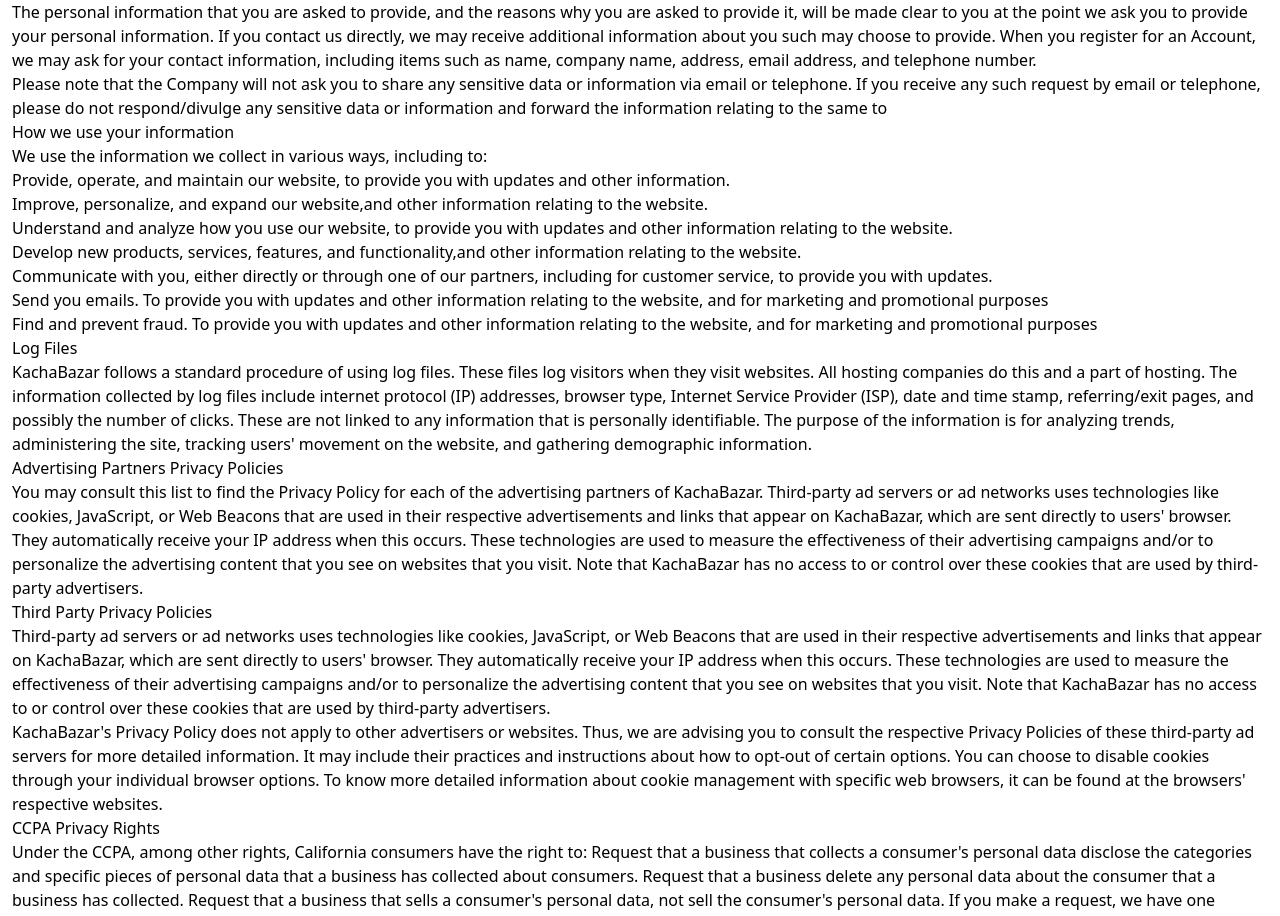
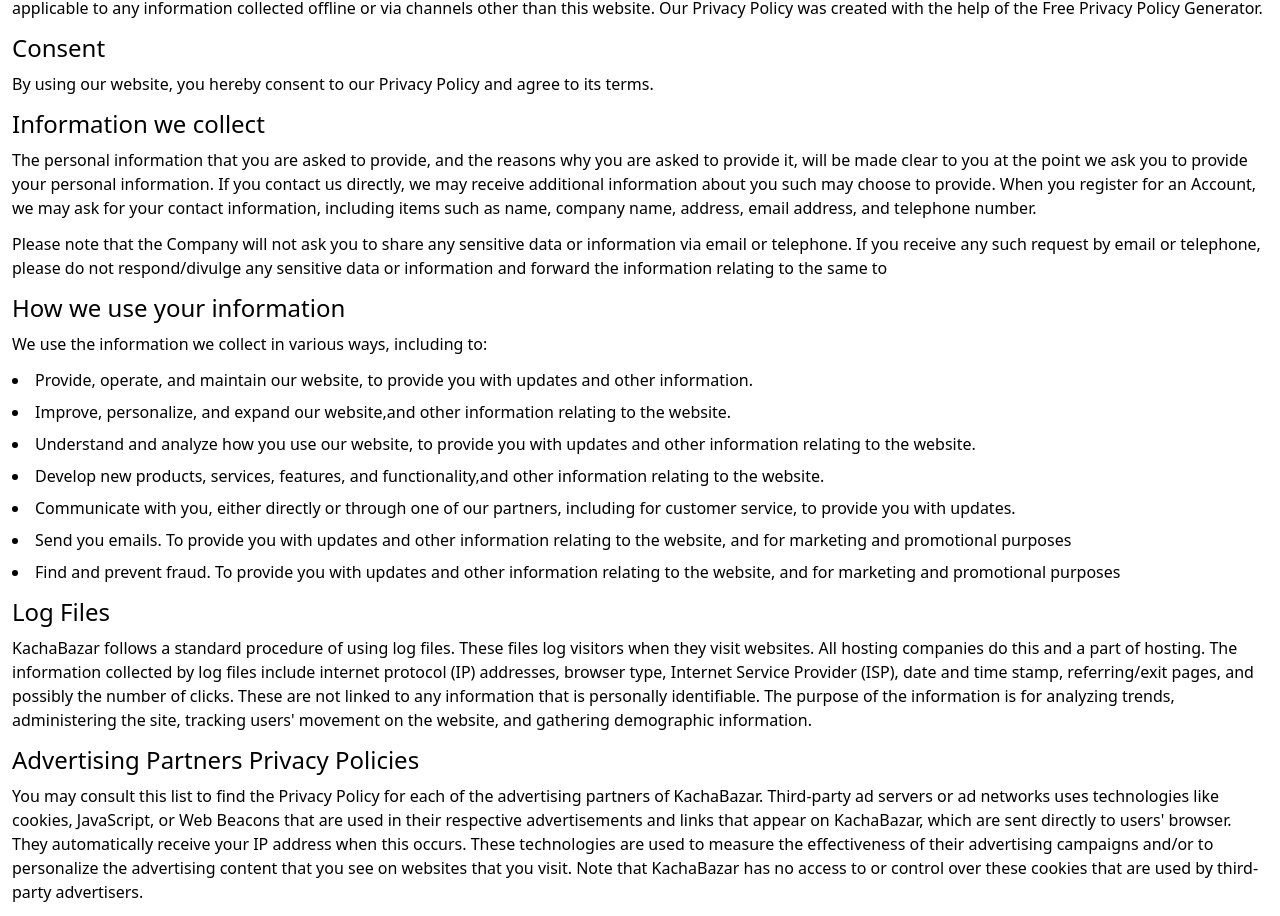
Before and after one commit to arafatyamin/kacha-bazar, a Next.js app: page /privacy-policy in a window 1280 px wide. Shown: the part 372-1288 px from the top of the page. Built offline with nearby package versions, Linux system fonts and the light colour scheme.

Commit message:
complete privacy policy page

```diff
--- a/pages/privacy-policy/index.js
+++ b/pages/privacy-policy/index.js
@@ -13,49 +13,56 @@ const PrivacyPolicy = () => {
         <PageHeader title={"Privacy & Policy"} />
         <section>
           <div className="container mx-auto px-3">
+            <div className="mt-16">
               <div>
-              <h2>Last updated: February 15, 2022</h2>
-              <p>
+                <h2 className="mb-2 text-2xl font-medium">
+                  Last updated: February 15, 2022
+                </h2>
+                <p className="mb-3">
                   At KachaBazar, accessible from kachabazar dot com, one of our
                   main priorities is the privacy of our visitors. This Privacy
-                Policy document contains types of information that is collected
-                and recorded by KachaBazar and how we use it. If you have
-                additional questions or require more information about our
-                Privacy Policy, do not hesitate to contact us.we may receive
-                additional information about you such as your name, email
-                address, phone number, the contents of the message and/or
-                attachments you may send us, and any other information you may
-                choose to provide. When you register for an Account, we may ask
-                for your contact information, including items such as name,
-                company name, address, email address, and telephone number.
+                  Policy document contains types of information that is
+                  collected and recorded by KachaBazar and how we use it. If you
+                  have additional questions or require more information about
+                  our Privacy Policy, do not hesitate to contact us.we may
+                  receive additional information about you such as your name,
+                  email address, phone number, the contents of the message
+                  and/or attachments you may send us, and any other information
+                  you may choose to provide. When you register for an Account,
+                  we may ask for your contact information, including items such
+                  as name, company name, address, email address, and telephone
+                  number.
                 </p>
                 <p>
-                This Privacy Policy applies only to our online activities and is
-                valid for visitors to our website with regards to the
-                information that they shared and/or collect in KachaBazar.we may
-                receive additional information about you such as your name,
-                email address, phone number, the contents of the message and/or
-                attachments you may send us, we may ask for your contact
-                information, including items such as name, company name,
-                address, email address, and telephone number. This policy is not
-                applicable to any information collected offline or via channels
-                other than this website. Our Privacy Policy was created with the
-                help of the Free Privacy Policy Generator.
+                  This Privacy Policy applies only to our online activities and
+                  is valid for visitors to our website with regards to the
+                  information that they shared and/or collect in KachaBazar.we
+                  may receive additional information about you such as your
+                  name, email address, phone number, the contents of the message
+                  and/or attachments you may send us, we may ask for your
+                  contact information, including items such as name, company
+                  name, address, email address, and telephone number. This
+                  policy is not applicable to any information collected offline
+                  or via channels other than this website. Our Privacy Policy
+                  was created with the help of the Free Privacy Policy
+                  Generator.
                 </p>
               </div>
-            <div>
-              <h2>Consent</h2>
+              <div className="mt-3">
+                <h2 className="mb-2 text-2xl font-medium">Consent</h2>
                 <p>
                   By using our website, you hereby consent to our Privacy Policy
                   and agree to its terms.
                 </p>
               </div>
-            <div>
-              <h2>Information we collect</h2>
-              <p>
-                The personal information that you are asked to provide, and the
-                reasons why you are asked to provide it, will be made clear to
-                you at the point we ask you to provide your personal
+              <div className="mt-3">
+                <h2 className="mb-2 text-2xl font-medium">
+                  Information we collect
+                </h2>
+                <p className="mb-3">
+                  The personal information that you are asked to provide, and
+                  the reasons why you are asked to provide it, will be made
+                  clear to you at the point we ask you to provide your personal
                   information. If you contact us directly, we may receive
                   additional information about you such may choose to provide.
                   When you register for an Account, we may ask for your contact
@@ -70,151 +77,166 @@ const PrivacyPolicy = () => {
                   the information relating to the same to
                 </p>
               </div>
-            <div>
-              <h2>How we use your information</h2>
-              <p>
-                We use the information we collect in various ways, including to:
+              <div className="mt-3">
+                <h2 className="mb-2 text-2xl font-medium">
+                  How we use your information
+                </h2>
+                <p className="mb-3">
+                  We use the information we collect in various ways, including
+                  to:
                 </p>
-              <ul>
+                <ul className="mt-3 list-disc list-inside">
                   <li>
-                  <p>
+                    <p className="inline-block">
                       Provide, operate, and maintain our website, to provide you
                       with updates and other information.
                     </p>
                   </li>
                   <li>
-                  <p>
+                    <p className="inline-block mt-2">
                       Improve, personalize, and expand our website,and other
                       information relating to the website.
                     </p>
                   </li>
                   <li>
-                  <p>
+                    <p className="inline-block mt-2">
                       Understand and analyze how you use our website, to provide
                       you with updates and other information relating to the
                       website.
                     </p>
                   </li>
                   <li>
-                  <p>
+                    <p className="inline-block mt-2">
                       Develop new products, services, features, and
-                    functionality,and other information relating to the website.
+                      functionality,and other information relating to the
+                      website.
                     </p>
                   </li>
                   <li>
-                  <p>
-                    Communicate with you, either directly or through one of our
-                    partners, including for customer service, to provide you
-                    with updates.
+                    <p className="inline-block mt-2">
+                      Communicate with you, either directly or through one of
+                      our partners, including for customer service, to provide
+                      you with updates.
                     </p>
                   </li>
                   <li>
-                  <p>
+                    <p className="inline-block mt-2">
                       Send you emails. To provide you with updates and other
                       information relating to the website, and for marketing and
                       promotional purposes
                     </p>
                   </li>
                   <li>
-                  <p>
+                    <p className="inline-block mt-2">
                       Find and prevent fraud. To provide you with updates and
-                    other information relating to the website, and for marketing
-                    and promotional purposes
+                      other information relating to the website, and for
+                      marketing and promotional purposes
                     </p>
                   </li>
                 </ul>
               </div>
-            <div>
-              <h2>Log Files</h2>
+              <div className="mt-3">
+                <h2 className="mb-2 text-2xl font-medium">Log Files</h2>
                 <p>
                   KachaBazar follows a standard procedure of using log files.
                   These files log visitors when they visit websites. All hosting
                   companies do this and a part of hosting. The information
-                collected by log files include internet protocol (IP) addresses,
-                browser type, Internet Service Provider (ISP), date and time
-                stamp, referring/exit pages, and possibly the number of clicks.
-                These are not linked to any information that is personally
-                identifiable. The purpose of the information is for analyzing
-                trends, administering the site, tracking users' movement on the
-                website, and gathering demographic information.
+                  collected by log files include internet protocol (IP)
+                  addresses, browser type, Internet Service Provider (ISP), date
+                  and time stamp, referring/exit pages, and possibly the number
+                  of clicks. These are not linked to any information that is
+                  personally identifiable. The purpose of the information is for
+                  analyzing trends, administering the site, tracking users'
+                  movement on the website, and gathering demographic
+                  information.
                 </p>
               </div>
-            <div>
-              <h2>Advertising Partners Privacy Policies</h2>
+              <div className="mt-3">
+                <h2 className="mb-2 text-2xl font-medium">
+                  Advertising Partners Privacy Policies
+                </h2>
                 <p>
-                You may consult this list to find the Privacy Policy for each of
-                the advertising partners of KachaBazar. Third-party ad servers
-                or ad networks uses technologies like cookies, JavaScript, or
-                Web Beacons that are used in their respective advertisements and
-                links that appear on KachaBazar, which are sent directly to
-                users' browser. They automatically receive your IP address when
-                this occurs. These technologies are used to measure the
-                effectiveness of their advertising campaigns and/or to
-                personalize the advertising content that you see on websites
-                that you visit. Note that KachaBazar has no access to or control
-                over these cookies that are used by third-party advertisers.
-              </p>
-            </div>
-            <div>
-              <h2>Third Party Privacy Policies</h2>
-              <p>
-                Third-party ad servers or ad networks uses technologies like
-                cookies, JavaScript, or Web Beacons that are used in their
-                respective advertisements and links that appear on KachaBazar,
-                which are sent directly to users' browser. They automatically
-                receive your IP address when this occurs. These technologies are
-                used to measure the effectiveness of their advertising campaigns
+                  You may consult this list to find the Privacy Policy for each
+                  of the advertising partners of KachaBazar. Third-party ad
+                  servers or ad networks uses technologies like cookies,
+                  JavaScript, or Web Beacons that are used in their respective
+                  advertisements and links that appear on KachaBazar, which are
+                  sent directly to users' browser. They automatically receive
+                  your IP address when this occurs. These technologies are used
+                  to measure the effectiveness of their advertising campaigns
                   and/or to personalize the advertising content that you see on
                   websites that you visit. Note that KachaBazar has no access to
                   or control over these cookies that are used by third-party
                   advertisers.
                 </p>
+              </div>
+              <div className="mt-3">
+                <h2 className="mb-2 text-2xl font-medium">
+                  Third Party Privacy Policies
+                </h2>
+                <p className="mb-3">
+                  Third-party ad servers or ad networks uses technologies like
+                  cookies, JavaScript, or Web Beacons that are used in their
+                  respective advertisements and links that appear on KachaBazar,
+                  which are sent directly to users' browser. They automatically
+                  receive your IP address when this occurs. These technologies
+                  are used to measure the effectiveness of their advertising
+                  campaigns and/or to personalize the advertising content that
+                  you see on websites that you visit. Note that KachaBazar has
+                  no access to or control over these cookies that are used by
+                  third-party advertisers.
+                </p>
                 <p>
-                KachaBazar's Privacy Policy does not apply to other advertisers
-                or websites. Thus, we are advising you to consult the respective
-                Privacy Policies of these third-party ad servers for more
-                detailed information. It may include their practices and
-                instructions about how to opt-out of certain options. You can
-                choose to disable cookies through your individual browser
-                options. To know more detailed information about cookie
-                management with specific web browsers, it can be found at the
-                browsers' respective websites.
+                  KachaBazar's Privacy Policy does not apply to other
+                  advertisers or websites. Thus, we are advising you to consult
+                  the respective Privacy Policies of these third-party ad
+                  servers for more detailed information. It may include their
+                  practices and instructions about how to opt-out of certain
+                  options. You can choose to disable cookies through your
+                  individual browser options. To know more detailed information
+                  about cookie management with specific web browsers, it can be
+                  found at the browsers' respective websites.
                 </p>
               </div>
-            <div>
-              <h2>CCPA Privacy Rights</h2>
+              <div className="mt-3">
+                <h2 className="mb-2 text-2xl font-medium">
+                  CCPA Privacy Rights
+                </h2>
                 <p>
                   Under the CCPA, among other rights, California consumers have
-                the right to: Request that a business that collects a consumer's
-                personal data disclose the categories and specific pieces of
-                personal data that a business has collected about consumers.
-                Request that a business delete any personal data about the
-                consumer that a business has collected. Request that a business
-                that sells a consumer's personal data, not sell the consumer's
-                personal data. If you make a request, we have one month to
-                respond to you. If you would like to exercise any of these
-                rights, please contact us.
+                  the right to: Request that a business that collects a
+                  consumer's personal data disclose the categories and specific
+                  pieces of personal data that a business has collected about
+                  consumers. Request that a business delete any personal data
+                  about the consumer that a business has collected. Request that
+                  a business that sells a consumer's personal data, not sell the
+                  consumer's personal data. If you make a request, we have one
+                  month to respond to you. If you would like to exercise any of
+                  these rights, please contact us.
                 </p>
               </div>
-            <div>
-              <h2>Children's Information</h2>
-              <p>
+              <div className="mt-3">
+                <h2 className="mb-2 text-2xl font-medium">
+                  Children's Information
+                </h2>
+                <p className="mb-3">
                   Another part of our priority is adding protection for children
-                while using the internet. We encourage parents and guardians to
-                observe, participate in, and/or monitor and guide their online
-                activity.Request that a business delete any personal data about
-                the consumer that a business has collected. If you make a
-                request, we have one month to respond to you. If you would like
-                to exercise any of these rights, please contact us.
+                  while using the internet. We encourage parents and guardians
+                  to observe, participate in, and/or monitor and guide their
+                  online activity.Request that a business delete any personal
+                  data about the consumer that a business has collected. If you
+                  make a request, we have one month to respond to you. If you
+                  would like to exercise any of these rights, please contact us.
                 </p>
                 <p>
-                KachaBazar does not knowingly collect any Personal Identifiable
-                Information from children under the age of 13. If you think that
-                your child provided this kind of information on our website, we
-                strongly encourage you to contact us immediately and we will do
-                our best efforts to promptly remove such information from our
-                records.
+                  KachaBazar does not knowingly collect any Personal
+                  Identifiable Information from children under the age of 13. If
+                  you think that your child provided this kind of information on
+                  our website, we strongly encourage you to contact us
+                  immediately and we will do our best efforts to promptly remove
+                  such information from our records.
                 </p>
+              </div>
             </div>
           </div>
         </section>
```
Lines whose indentation alone changed are shown as unchanged.
